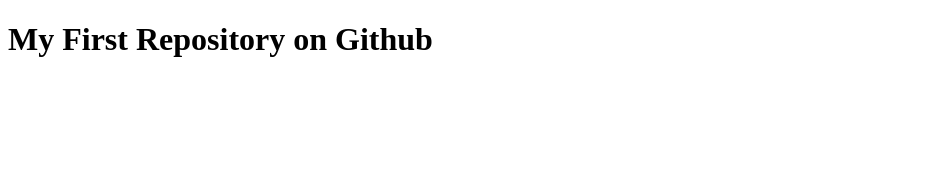
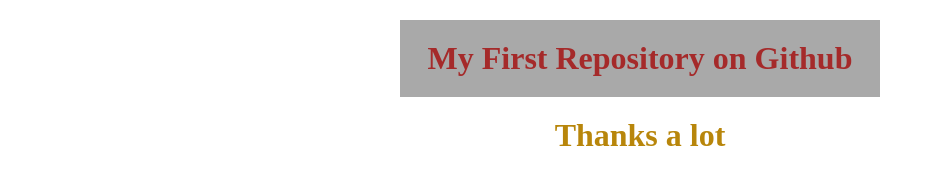
Before and after one commit to y3amin/github-test, a plain HTML site: page index.html in a window 1280 px wide. Shown: the whole page, without its empty margins (0-935 px from the left). Drawn offline with Linux system fonts and the light colour scheme.

Commit message:
inserted some content

```diff
--- a/assets/style.css
+++ b/assets/style.css
@@ -0,0 +1,22 @@
+*{margin: 0 auto;
+padding: 0;
+box-sizing: border-box;}
+
+.shought{
+    width: 480px;
+    background-color: darkgray;
+    padding: 20px;
+    margin: 20px auto;
+    text-align: center;
+}
+
+h1{
+    color: brown;
+}
+
+p{
+    text-align: center;
+    color: darkgoldenrod;
+font-size: 32px;
+font-weight: 900;
+}
--- a/index.html
+++ b/index.html
@@ -1,11 +1,15 @@
 <!DOCTYPE html>
 <html lang="en">
-<head>
-    <meta charset="UTF-8">
-    <meta name="viewport" content="width=device-width, initial-scale=1.0">
+  <head>
+    <meta charset="UTF-8" />
+    <meta name="viewport" content="width=device-width, initial-scale=1.0" />
     <title>Github Test</title>
-</head>
-<body>
-    <h1>My First Repository on Github</h1>
-</body>
+    <link rel="stylesheet" href="./assets/style.css">
+  </head>
+  <body>
+    <div class="shought">
+      <h1>My First Repository on Github</h1>
+    </div>
+    <p>Thanks a lot</p>
+  </body>
 </html>
```
